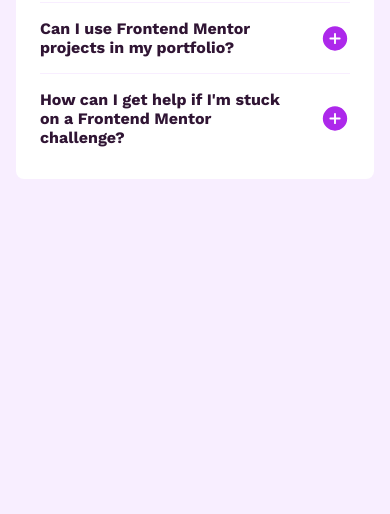
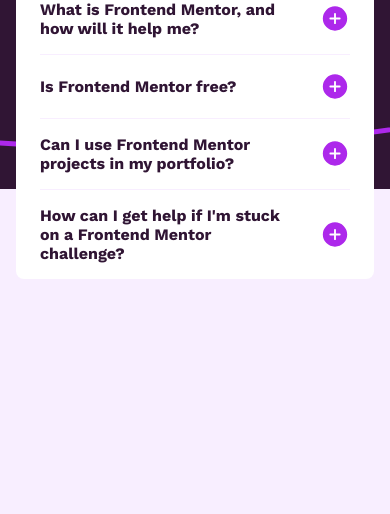
Before and after one commit to Acemeistre/FEM_FAQ-accordion, a plain HTML site: page index.html in a window 390 px wide. Shown: the part 330-844 px from the top of the page. Drawn offline with nearby package versions, Linux system fonts and the light colour scheme.

Commit message:
Add the desktop version of background for tablet and desktop widths, including the fix for background position and size

```diff
--- a/styles.css
+++ b/styles.css
@@ -18,18 +18,20 @@
 }
 
 body {
+    display: flex;
     font-family: "Work sans", sans-serif;
     background: url('./assets/images/background-pattern-mobile.svg'),
     var(--color-light-purple);
     background-repeat: no-repeat;
     padding: 6.5rem var(--spacing-200);
     margin: 0;
+    min-height: 100vh;
+    justify-content: center;
+    align-items: center;
 }
 
 main {
     background: white;
-    display: flex;
-    flex-direction: column;
     border-radius: var(--spacing-100);
 }
 
@@ -106,3 +108,17 @@ button:hover {
     line-height: var(--spacing-300);
     display: none;
 }
+
+@media (min-width: 375px) {
+    body {
+        background: url('./assets/images/background-pattern-desktop.svg'),
+        var(--color-light-purple);
+        background-repeat: no-repeat;
+        background-position: top, center;
+        background-size: 146rem;
+
+    }
+    main {
+        max-width: 600px;
+    }
+}
```
